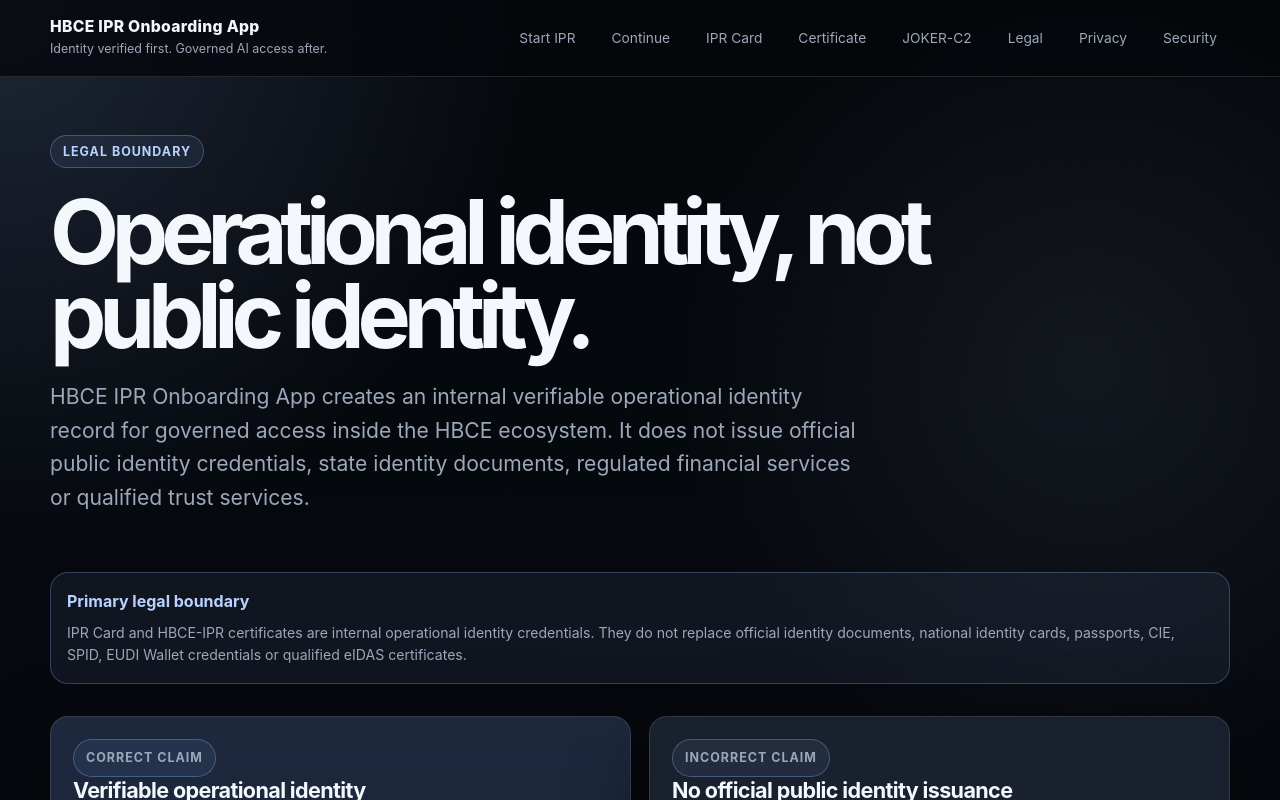
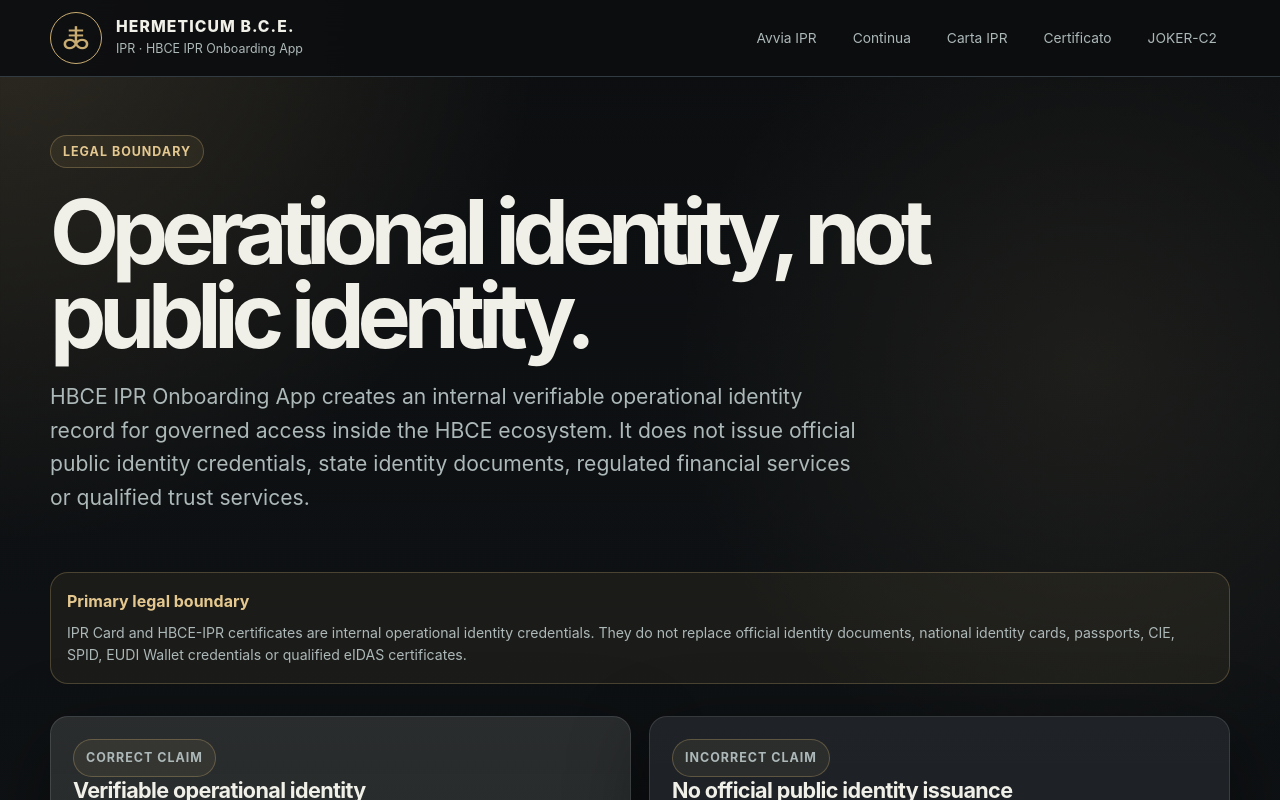
Before and after one commit to manuelcoletta1-source/hbce-ipr-onboarding-app, a Next.js app: page /legal in a window 1280 px wide. Shown: the top 800 px of the page. Built offline with nearby package versions, Linux system fonts and the light colour scheme.

Commit message:
style(ipr): align branding and navigation with HBCE Platform V0.2

```diff
--- a/app/globals.css
+++ b/app/globals.css
@@ -1,16 +1,16 @@
 :root {
-  --hbce-bg: #05070b;
-  --hbce-bg-soft: #0b0f18;
-  --hbce-panel: #101725;
-  --hbce-panel-2: #131c2d;
-  --hbce-panel-3: #182338;
-  --hbce-text: #f4f7fb;
-  --hbce-muted: #9ca8ba;
-  --hbce-muted-2: #748196;
+  --hbce-bg: #0c0e10;
+  --hbce-bg-soft: #111518;
+  --hbce-panel: #15191d;
+  --hbce-panel-2: #1c2227;
+  --hbce-panel-3: #242b30;
+  --hbce-text: #f0f0e9;
+  --hbce-muted: #adb8b8;
+  --hbce-muted-2: #889596;
   --hbce-line: rgba(255, 255, 255, 0.12);
   --hbce-line-2: rgba(255, 255, 255, 0.18);
-  --hbce-accent: #8fb7ff;
-  --hbce-accent-2: #b9d2ff;
+  --hbce-accent: #c9ac72;
+  --hbce-accent-2: #e4c88f;
   --hbce-danger: #ff8f8f;
   --hbce-warning: #ffd38f;
   --hbce-success: #9ee6b4;
@@ -38,15 +38,15 @@
   background:
     radial-gradient(
       circle at top left,
-      rgba(143, 183, 255, 0.18),
+      rgba(201, 172, 114, 0.18),
       transparent 34rem
     ),
     radial-gradient(
       circle at 85% 10%,
-      rgba(185, 210, 255, 0.08),
+      rgba(228, 200, 143, 0.08),
       transparent 26rem
     ),
-    linear-gradient(180deg, #05070b 0%, #080c14 52%, #05070b 100%);
+    linear-gradient(180deg, #0c0e10 0%, #121619 52%, #0c0e10 100%);
   color: var(--hbce-text);
   font-family:
     Inter,
@@ -60,7 +60,7 @@
 }
 
 ::selection {
-  background: rgba(143, 183, 255, 0.34);
+  background: rgba(201, 172, 114, 0.34);
   color: var(--hbce-text);
 }
 
@@ -113,7 +113,7 @@
 }
 
 :focus-visible {
-  outline: 2px solid rgba(143, 183, 255, 0.85);
+  outline: 2px solid rgba(201, 172, 114, 0.85);
   outline-offset: 3px;
 }
 
@@ -147,7 +147,7 @@
   top: 0;
   z-index: 20;
   border-bottom: 1px solid var(--hbce-line);
-  background: rgba(5, 7, 11, 0.78);
+  background: rgba(12, 14, 16, 0.92);
   backdrop-filter: blur(18px);
 }
 
@@ -212,8 +212,8 @@
 .hbce-kicker {
   width: fit-content;
   margin: 0;
-  border: 1px solid rgba(143, 183, 255, 0.32);
-  background: rgba(143, 183, 255, 0.08);
+  border: 1px solid rgba(201, 172, 114, 0.32);
+  background: rgba(201, 172, 114, 0.08);
   color: var(--hbce-accent-2);
   border-radius: 999px;
   padding: 8px 12px;
@@ -291,7 +291,7 @@
   background:
     linear-gradient(
       180deg,
-      rgba(143, 183, 255, 0.08),
+      rgba(201, 172, 114, 0.08),
       rgba(255, 255, 255, 0.018)
     ),
     var(--hbce-panel-2);
@@ -372,16 +372,16 @@
 
 .hbce-btn:hover:not(:disabled) {
   transform: translateY(-1px);
-  border-color: rgba(143, 183, 255, 0.42);
-  background: rgba(143, 183, 255, 0.1);
+  border-color: rgba(201, 172, 114, 0.42);
+  background: rgba(201, 172, 114, 0.1);
 }
 
 .hbce-btn--primary {
-  border-color: rgba(143, 183, 255, 0.5);
+  border-color: rgba(201, 172, 114, 0.5);
   background: linear-gradient(
     180deg,
-    rgba(143, 183, 255, 0.35),
-    rgba(143, 183, 255, 0.16)
+    rgba(201, 172, 114, 0.35),
+    rgba(201, 172, 114, 0.16)
   );
 }
 
@@ -442,12 +442,12 @@
 .hbce-step__number {
   width: 34px;
   height: 34px;
-  border: 1px solid rgba(143, 183, 255, 0.32);
+  border: 1px solid rgba(201, 172, 114, 0.32);
   border-radius: 999px;
   display: grid;
   place-items: center;
   color: var(--hbce-accent-2);
-  background: rgba(143, 183, 255, 0.08);
+  background: rgba(201, 172, 114, 0.08);
   font-weight: 800;
   font-size: 0.84rem;
 }
@@ -537,7 +537,7 @@
   width: 100%;
   border: 1px solid var(--hbce-line);
   border-radius: 14px;
-  background: rgba(5, 7, 11, 0.62);
+  background: rgba(12, 14, 16, 0.62);
   color: var(--hbce-text);
   padding: 13px 14px;
   outline: none;
@@ -560,7 +560,7 @@
 .hbce-field input:focus,
 .hbce-field select:focus,
 .hbce-field textarea:focus {
-  border-color: rgba(143, 183, 255, 0.6);
+  border-color: rgba(201, 172, 114, 0.6);
 }
 
 .hbce-textarea,
@@ -613,15 +613,15 @@
 .hbce-upload-zone {
   display: grid;
   gap: 8px;
-  border: 1px dashed rgba(143, 183, 255, 0.42);
+  border: 1px dashed rgba(201, 172, 114, 0.42);
   border-radius: var(--hbce-radius);
   background:
     linear-gradient(
       180deg,
-      rgba(143, 183, 255, 0.075),
+      rgba(201, 172, 114, 0.075),
       rgba(255, 255, 255, 0.02)
     ),
-    rgba(5, 7, 11, 0.35);
+    rgba(12, 14, 16, 0.35);
   padding: 20px;
   cursor: pointer;
   transition:
@@ -632,14 +632,14 @@
 
 .hbce-upload-zone:hover {
   transform: translateY(-1px);
-  border-color: rgba(143, 183, 255, 0.72);
+  border-color: rgba(201, 172, 114, 0.72);
   background:
     linear-gradient(
       180deg,
-      rgba(143, 183, 255, 0.12),
+      rgba(201, 172, 114, 0.12),
       rgba(255, 255, 255, 0.025)
     ),
-    rgba(5, 7, 11, 0.45);
+    rgba(12, 14, 16, 0.45);
 }
 
 .hbce-upload-zone input {
@@ -690,8 +690,8 @@
 }
 
 .hbce-notice {
-  border: 1px solid rgba(143, 183, 255, 0.28);
-  background: rgba(143, 183, 255, 0.075);
+  border: 1px solid rgba(201, 172, 114, 0.28);
+  background: rgba(201, 172, 114, 0.075);
   border-radius: var(--hbce-radius);
   padding: 16px;
   color: var(--hbce-accent-2);
@@ -713,13 +713,13 @@
 .hbce-card-preview {
   position: relative;
   overflow: hidden;
-  border: 1px solid rgba(143, 183, 255, 0.34);
+  border: 1px solid rgba(201, 172, 114, 0.34);
   border-radius: var(--hbce-radius-2);
   padding: 26px;
   background:
     radial-gradient(
       circle at 18% 0%,
-      rgba(143, 183, 255, 0.25),
+      rgba(201, 172, 114, 0.25),
       transparent 18rem
     ),
     linear-gradient(
@@ -947,3 +947,33 @@
     animation-iteration-count: 1 !important;
   }
 }
+
+/* HBCE Platform V0.2 - corporate identity */
+.hbce-brand {
+  display: flex;
+  align-items: center;
+  gap: 14px;
+}
+.hbce-brand__sigil {
+  display: grid;
+  place-items: center;
+  flex: 0 0 52px;
+  width: 52px;
+  height: 52px;
+  border: 1px solid #c9ac72;
+  border-radius: 50%;
+  color: #c9ac72;
+  font-size: 32px;
+  line-height: 1;
+}
+.hbce-brand__copy {
+  display: grid;
+  gap: 4px;
+}
+.hbce-brand__title {
+  color: #f0f0e9;
+  letter-spacing: 0.07em;
+}
+.hbce-header {
+  border-bottom-color: #323b41;
+}
--- a/app/layout.tsx
+++ b/app/layout.tsx
@@ -71,14 +71,11 @@
 };
 
 const navItems = [
-  { href: ROUTES.onboardingStart, label: "Start IPR" },
-  { href: ROUTES.onboarding, label: "Continue" },
-  { href: ROUTES.iprCard, label: "IPR Card" },
-  { href: ROUTES.certificate, label: "Certificate" },
-  { href: ROUTES.jokerC2Access, label: "JOKER-C2" },
-  { href: ROUTES.legal, label: "Legal" },
-  { href: ROUTES.privacy, label: "Privacy" },
-  { href: ROUTES.security, label: "Security" }
+  { href: ROUTES.onboardingStart, label: "Avvia IPR" },
+  { href: ROUTES.onboarding, label: "Continua" },
+  { href: ROUTES.iprCard, label: "Carta IPR" },
+  { href: ROUTES.certificate, label: "Certificato" },
+  { href: ROUTES.jokerC2Access, label: "JOKER-C2" }
 ] as const;
 
 export default function RootLayout({
@@ -97,9 +94,10 @@
                 href={ROUTES.home}
                 aria-label="HBCE IPR Onboarding App home"
               >
-                <span className="hbce-brand__title">{APP_NAME}</span>
-                <span className="hbce-brand__subtitle">
-                  Identity verified first. Governed AI access after.
+                <span className="hbce-brand__sigil" aria-hidden="true">🜏</span>
+                <span className="hbce-brand__copy">
+                  <span className="hbce-brand__title">HERMETICUM B.C.E.</span>
+                  <span className="hbce-brand__subtitle">IPR · {APP_NAME}</span>
                 </span>
               </Link>
 
```
